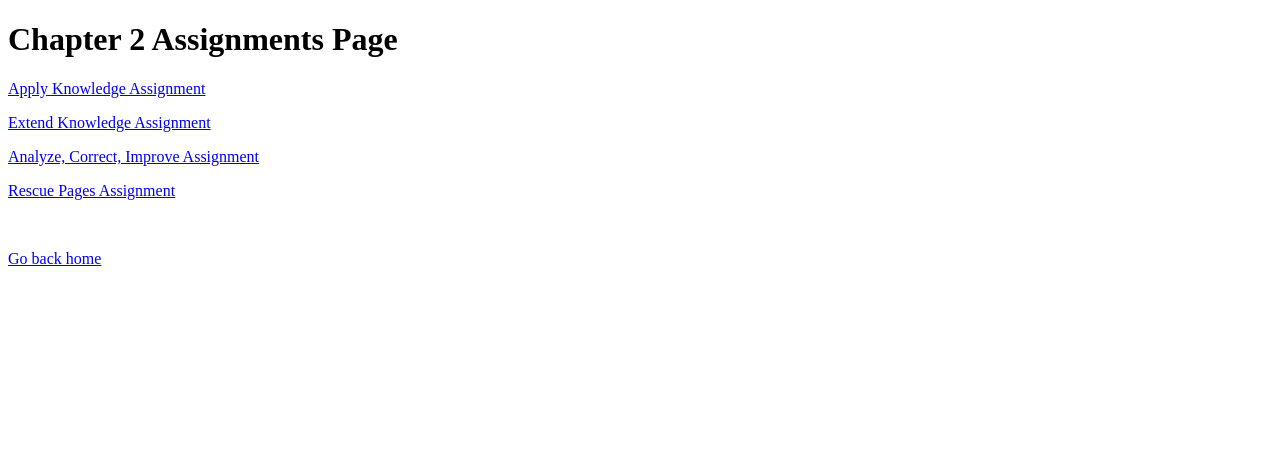
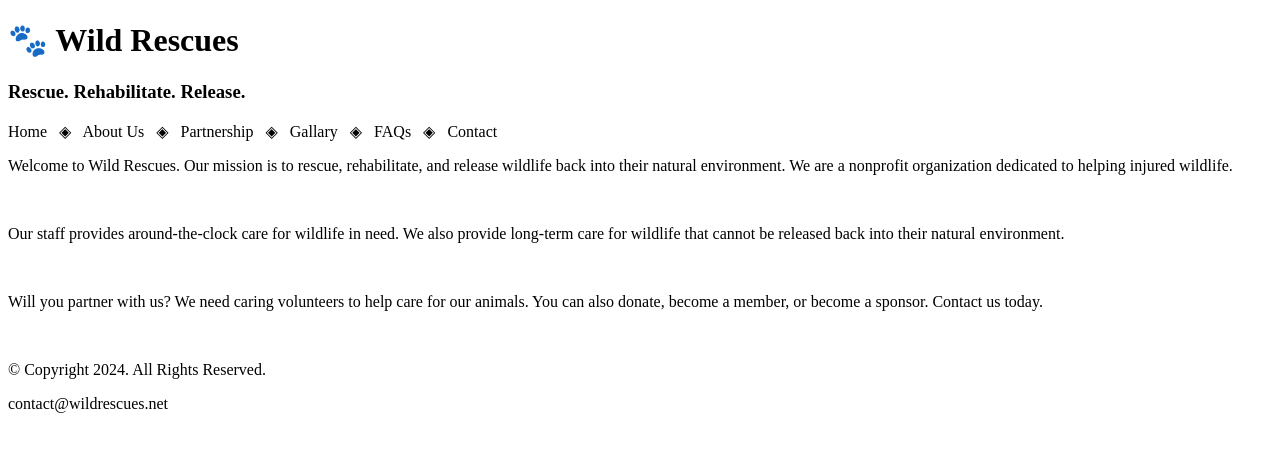
Before and after one commit to Madison-Jenkins24/webdev24, a plain HTML site: page rescue/index.html in a window 1280 px wide. Drawn offline with Linux system fonts and the light colour scheme.

Commit message:
fixed mistakes

```diff
--- a/rescue/index.html
+++ b/rescue/index.html
@@ -1,18 +1,54 @@
+<!--
+    Student Name: Madison Jenkins
+    File name: template.html
+    Date: 01/22/2024
+ -->
  <!DOCTYPE html>
  <html lang="en">
  <head>
      <meta charset="UTF-8">
      <meta name="viewport" content="width=device-width, initial-scale=1.0">
-    <title>Madison's Page</title>
+     <title>Wild Rescues: Template</title>
  </head>
  <body>
-    <h1>Chapter 2 Assignments Page</h1>
-    <p><a href="applyKnowledge.html">Apply Knowledge Assignment</a></p>
-    <p><a href="extendKnowledge.html">Extend Knowledge Assignment</a></p>
-    <p><a href="analyzeCorrectImprove.html">Analyze, Correct, Improve Assignment</a></p>
-    <p><a href="rescuepages.html">Rescue Pages Assignment</a></p>
+
+     <!-- Use the header area for the website name or logo -->
+     <header>
+         <h1>&#128062; Wild Rescues</h1>
+         <h3>Rescue. Rehabilitate. Release.</h3>
+     </header>
+
+     <!-- Use the nav area to add hyperlinks to other pages
+         within the website -->
+     <nav>
+         <p>Home &nbsp; &#9672; &nbsp;
+             About Us &nbsp; &#9672; &nbsp;
+             Partnership &nbsp; &#9672; &nbsp;
+             Gallary &nbsp; &#9672; &nbsp;
+             FAQs &nbsp; &#9672; &nbsp;
+             Contact</p>
+     </nav>
+
+     <!-- Use the main area to add the main content of the webpage -->
+     <main>
+         <p>Welcome to Wild Rescues. Our mission is to rescue, rehabilitate,
+             and release wildlife back into their natural environment. We are a
+             nonprofit organization dedicated to helping injured wildlife.</p>
          <br>
-    <p><a href="../index.html">Go back home</a></p>
+         <p>Our staff provides around-the-clock care for wildlife in need. We
+             also provide long-term care for wildlife that cannot be released back
+             into their natural environment.</p>
+         <br>
+         <p>Will you partner with us? We need caring volunteers to help care
+             for our animals. You can also donate, become a member, or become a
+             sponsor. Contact us today.</p>
+         <br>
+     </main>
 
+     <!-- Use the footer area to add webpage footer content -->
+     <footer>
+         <p>&copy; Copyright 2024. All Rights Reserved.</p>
+         <p>contact@wildrescues.net</p>
+     </footer>
  </body>
  </html>
```
Also changed, not shown: rescue/template.html (+10 -26 lines). Lines whose indentation alone changed are shown as unchanged.
